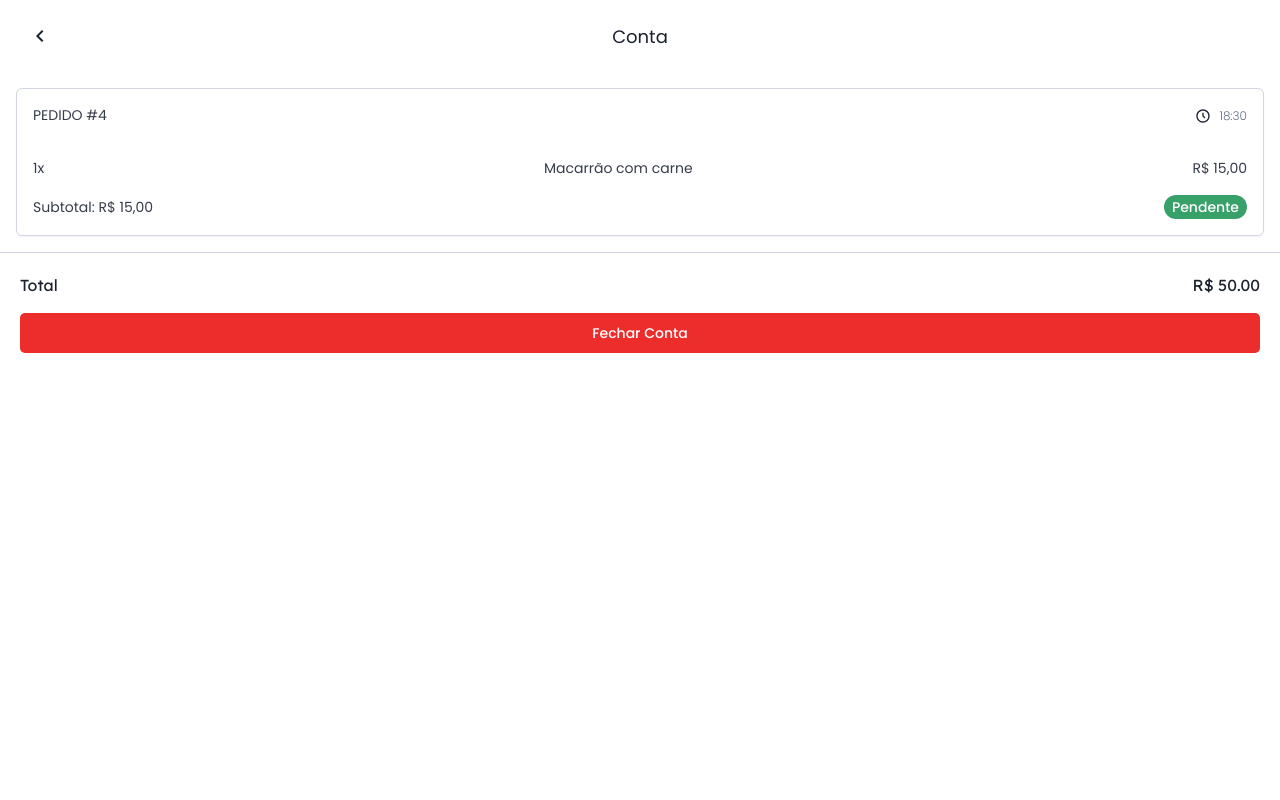
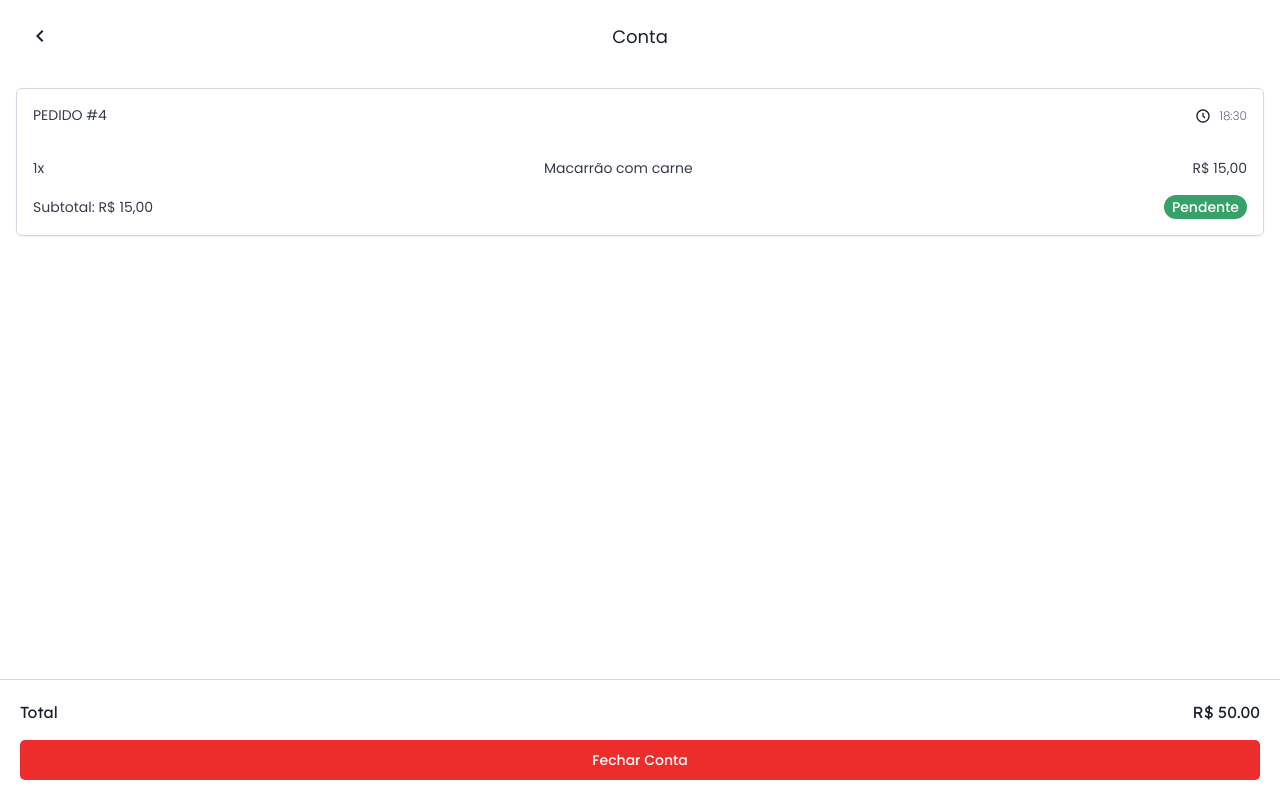
Before and after one commit to penguinsufcg/na-mesa, a Next.js app: page /order in a window 1280 px wide. Built offline with nearby package versions, Linux system fonts and the light colour scheme; no server answers; the database is empty.

Commit message:
Add footer

```diff
--- a/src/pages/order/index.tsx
+++ b/src/pages/order/index.tsx
@@ -1,21 +1,18 @@
 import PageHeader from '@/components/client/PageHeader'
 import { Button } from '@chakra-ui/button'
-import { Box, Divider, Flex, HStack, Text, VStack } from '@chakra-ui/layout'
+import { Flex, HStack, Text, VStack } from '@chakra-ui/layout'
 import React from 'react'
 import OrderCard from './OrderCard'
 
-const MenuPage = () => {
+const Footer = () => {
   return (
-    <Flex h="100vh" direction="column">
-      <PageHeader title="Conta" />
-      <OrderCard />
-
-      {/**To fix to be at the bottom, fix spacing */}
     <VStack
       w="full"
+      align="end"
       spacing={4}
       sx={{
         padding: 5,
+        marginTop: 'auto',
         borderTopWidth: '1px',
         borderTopColor: 'secondary.100',
       }}>
@@ -27,6 +24,14 @@ const MenuPage = () => {
         Fechar Conta
       </Button>
     </VStack>
+  )
+}
+const MenuPage = () => {
+  return (
+    <Flex h="100vh" direction="column">
+      <PageHeader title="Conta" />
+      <OrderCard />
+      <Footer />
     </Flex>
   )
 }
```
Lines whose indentation alone changed are shown as unchanged.
